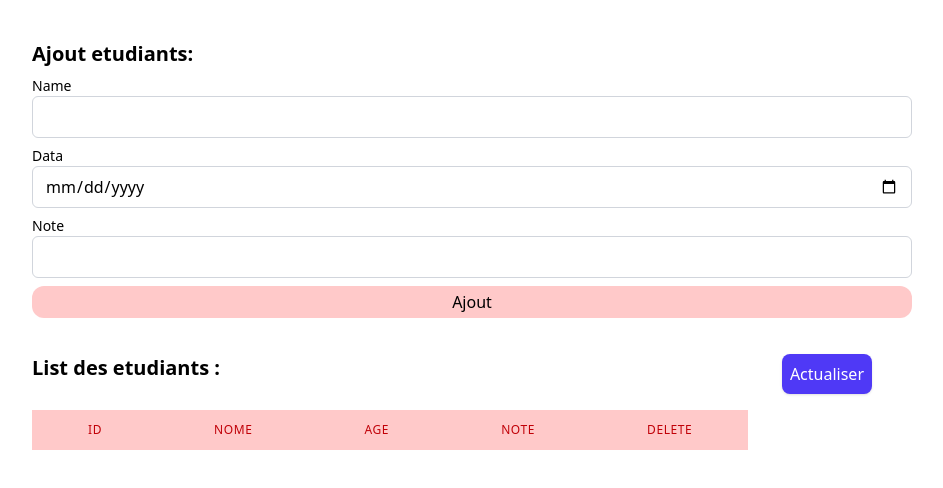
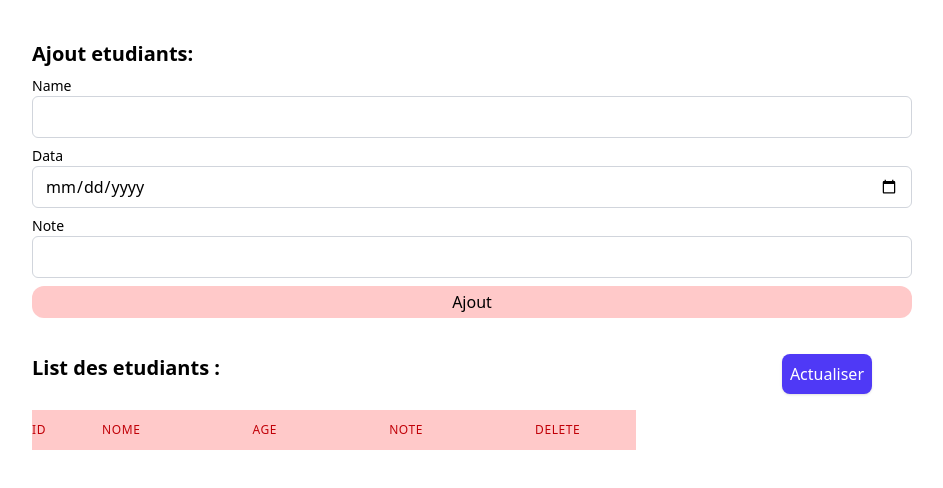
Before and after one commit to zikou058/Management-System-For-Student, a website with bundled scripts: page index.html in a window 1280 px wide. Shown: the whole page, without its empty margins (168-1111 px from the left). Built offline with nearby package versions, Linux system fonts and the light colour scheme; files whose address does not match are found by name.

Commit message:
some change

```diff
--- a/index.html
+++ b/index.html
@@ -35,11 +35,11 @@
         <table class="">
             <thead class="bg-red-200">
             <tr>
-                <th scope="col" id="sort-id" class="px-14 py-3 text-left text-xs font-medium text-red-700 uppercase tracking-wider">ID</th>
-                <th scope="col" id="sort-name" class="px-14 py-3 text-left text-xs font-medium text-red-700 uppercase tracking-wider">Nome</th>
-                <th scope="col" id="sort-age" class="px-14 py-3 text-left text-xs font-medium text-red-700 uppercase tracking-wider">Age</th>
-                <th scope="col" id="sort-note" class="px-14 py-3 text-left text-xs font-medium text-red-700 uppercase tracking-wider">Note</th>
-                <th scope="col" class=" px-14 py-3 text-left text-xs font-medium text-red-700 uppercase tracking-wider">delete </th>
+                <th scope="col"  class="sort-id py-3 text-left text-xs font-medium text-red-700 uppercase tracking-wider">ID</th>
+                <th scope="col"  class="sort-name px-14 py-3 text-left text-xs font-medium text-red-700 uppercase tracking-wider">Nome</th>
+                <th scope="col"  class="sort-age px-14 py-3 text-left text-xs font-medium text-red-700 uppercase tracking-wider">Age</th>
+                <th scope="col"  class="sort-note px-14 py-3 text-left text-xs font-medium text-red-700 uppercase tracking-wider">Note</th>
+                <th scope="col"  class="px-14 py-3 text-left text-xs font-medium text-red-700 uppercase tracking-wider">delete </th>
             </tr>
             <tbody class="list-etudiants text-center px-14 py-3 bg-red-50">
             </tbody>
```
